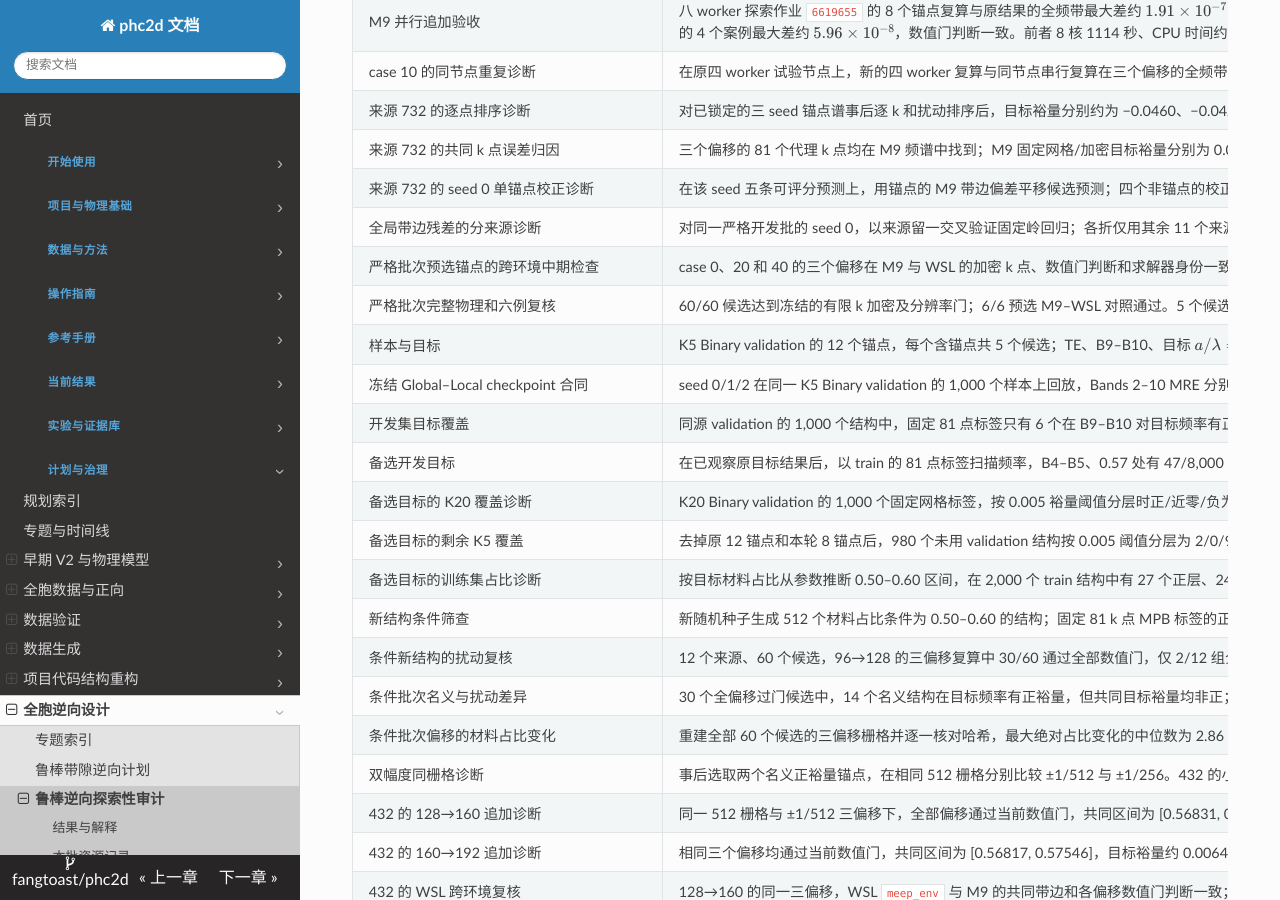
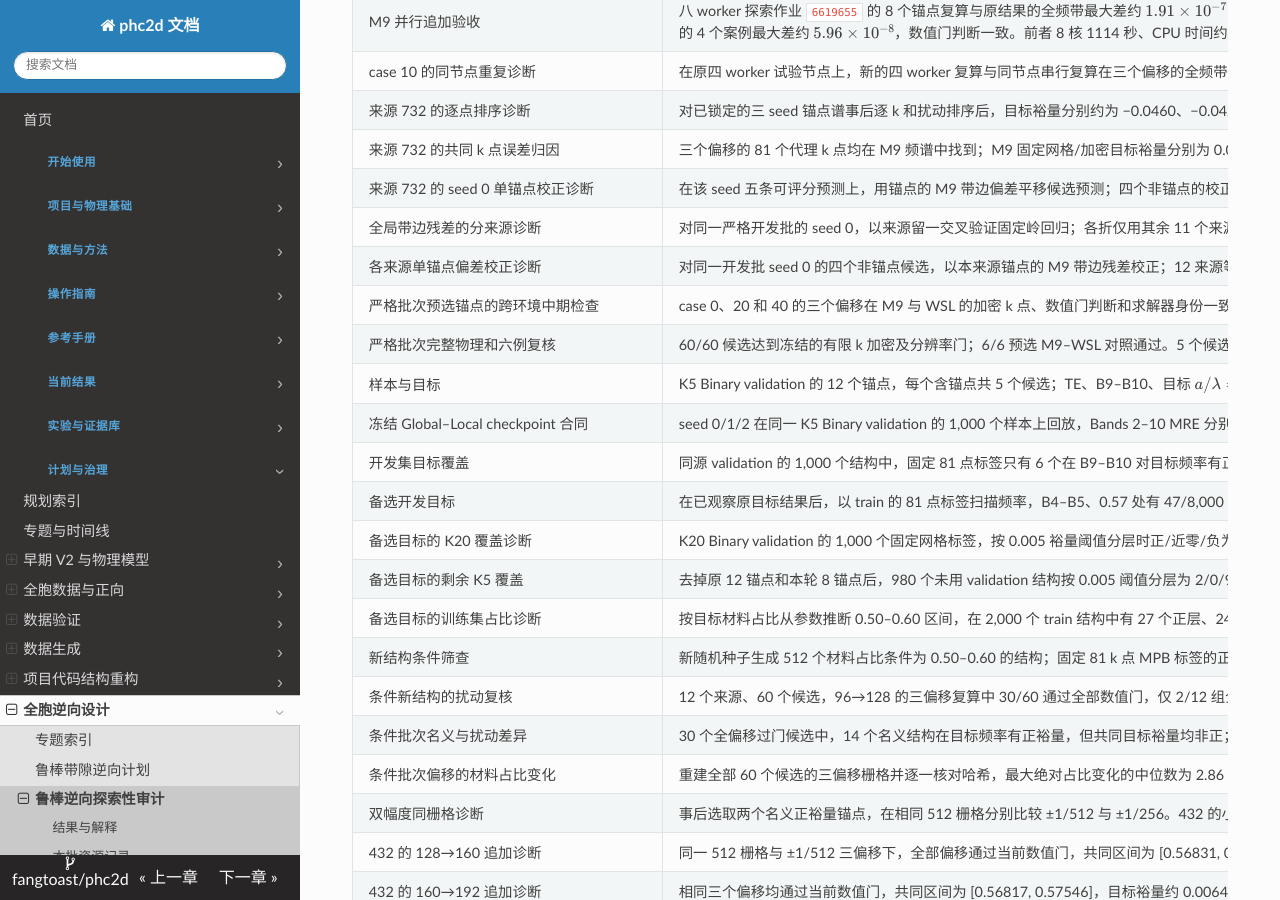
Before and after one commit to fangtoast/phc2d, an MkDocs documentation site: the page built from docs/results/inverse/鲁棒带隙逆向可用性审计.md, in a window 1280 px wide and 900 px high, scrolled down 578 px. Built offline with MkDocs 1.6.1, drawn with Linux system fonts in a browser that asks for light colours.

Commit message:
Compare local and global inverse edge calibration

```diff
--- a/docs/results/inverse/鲁棒带隙逆向可用性审计.md
+++ b/docs/results/inverse/鲁棒带隙逆向可用性审计.md
@@ -45,6 +45,7 @@ source_artifacts:
 | 来源 732 的共同 k 点误差归因 | 三个偏移的 81 个代理 k 点均在 M9 频谱中找到；M9 固定网格/加密目标裕量分别为 0.05092/0.05065，三 seed 代理固定网格裕量分别为 −0.04605/−0.06248/−0.04156 | 仅一个事后诊断来源；该例的正负判断差异已经出现在共同 k 点上，并非单由加密造成。异常谱仅作诊断，不能作为有效预测；是否能通过局部校准或重新训练修复仍需独立实验 |
 | 来源 732 的 seed 0 单锚点校正诊断 | 在该 seed 五条可评分预测上，用锚点的 M9 带边偏差平移候选预测；四个非锚点的校正后裕量均为正。原始代理已选中 `threshold_minus`，其 M9 裕量约 0.05143，为四个邻域候选中最高；该候选校正后预测约 0.05241。[原始诊断](../../../runs/20261101/EXP-INV-007_preflight_202611011445/source732_seed0_posthoc_diagnostic.json) | 单来源、单 seed 的事后条件描述；锚点校正后的锚点值按构造吻合。原始代理与校正代理选中同一候选，不能据此声称校正改善了排序或通过 P2；本来源未纳入预选六例 WSL 复核 |
 | 全局带边残差的分来源诊断 | 对同一严格开发批的 seed 0，以来源留一交叉验证固定岭回归；各折仅用其余 11 个来源的边界数据拟合。12 来源等权的带边平均绝对误差由原始约 0.00549 变为校正后约 0.00718；相对同组均匀候选的平均物理裕量差分别约 0.03118 和 0.03122。[原始诊断](../../../runs/20261101/EXP-INV-007_preflight_202611011445/grouped_edge_calibration_posthoc_seed0.json) | 事后、单 seed 条件描述，未满足冻结的三 seed 共同资格规则；固定正则参数下该简单全局校正未改善边界误差，选择收益差很小且未给出不确定性。不能据此否定其他校准方法、推断总体性能或通过 P2 |
+| 各来源单锚点偏差校正诊断 | 对同一开发批 seed 0 的四个非锚点候选，以本来源锚点的 M9 带边残差校正；12 来源等权的候选带边平均绝对误差由约 0.00552 降至 0.00099，12/12 来源均低于各自原始误差。[原始诊断](../../../runs/20261101/EXP-INV-007_preflight_202611011445/anchor_calibration_comparison_posthoc_seed0.json) | 事后单 seed、局部候选描述；校正需要每个来源额外一组锚点物理计算，含三扰动及带边加密，不能与零物理成本代理直接比较。它支持在新来源、共同资源预算和原数值门下验证局部校正，不改变原三 seed 的 P2 失败判断 |
 | 严格批次预选锚点的跨环境中期检查 | case 0、20 和 40 的三个偏移在 M9 与 WSL 的加密 k 点、数值门判断和求解器身份一致；各自已保存频谱的最大绝对差为 0 | 三个锚点中期检查，不替代冻结的六例复核，也不单独证明数值门已通过或整个批次通过 |
 | 严格批次完整物理和六例复核 | 60/60 候选达到冻结的有限 k 加密及分辨率门；6/6 预选 M9–WSL 对照通过。5 个候选的目标共同裕量为正，全部来自来源 732 | 12 来源均保留，来源 732 的锚点在两个 seed 上带序异常，按共同规则导致三个 seed 均不可评分；全来源排序与统计门不可判定，P2 未通过。样本为条件分层开发批，不代表总体成功率或实际加工良率 |
 | 样本与目标 | K5 Binary validation 的 12 个锚点，每个含锚点共 5 个候选；TE、B9–B10、目标 $a/\lambda=0.83$ | 样本与频率在查看开发分布后确定，不是预注册测试 |
```
